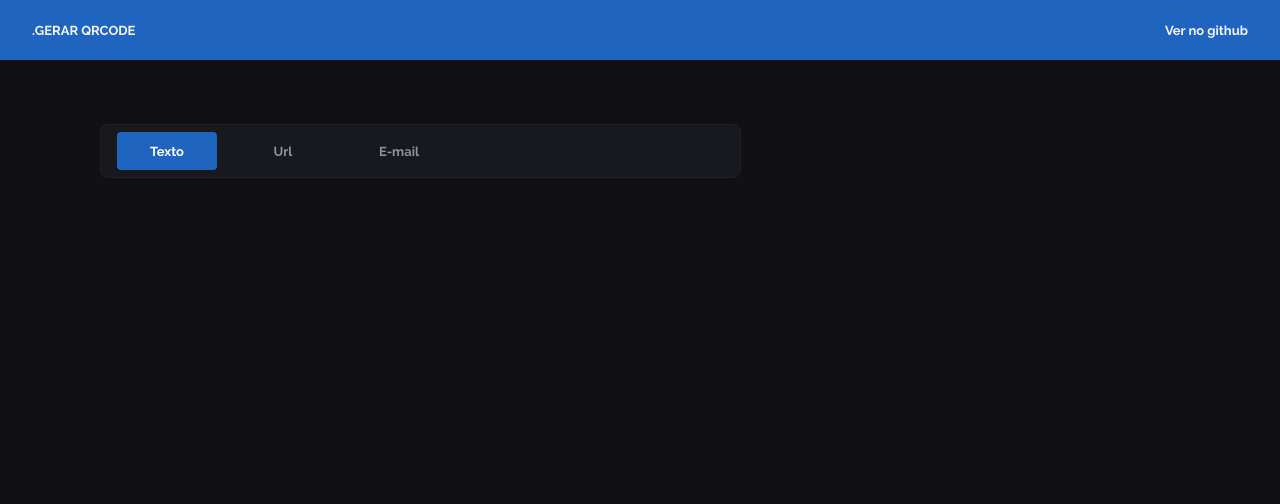
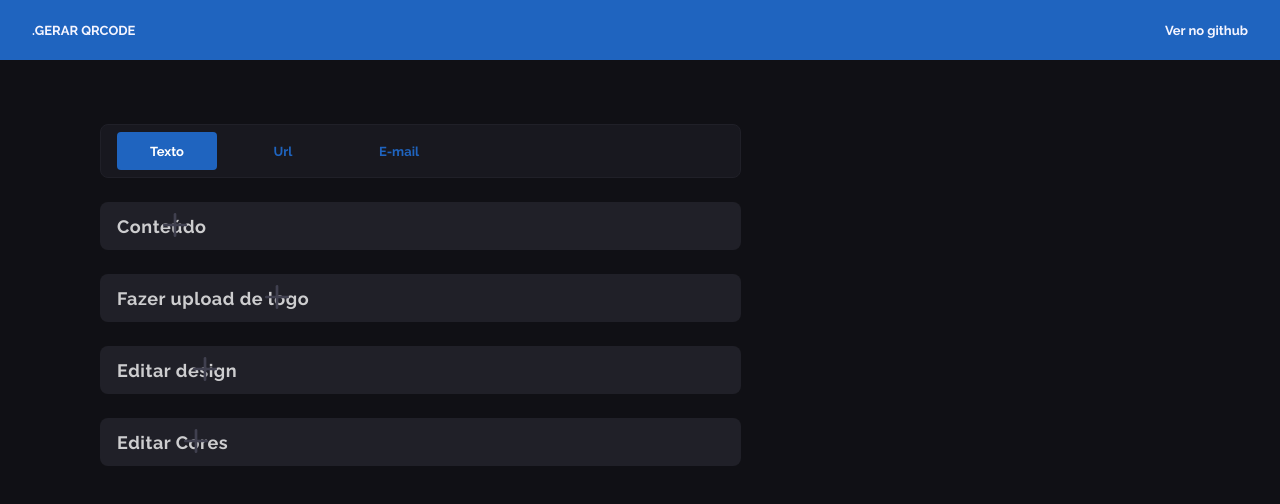
Before and after one commit to lucasfernandodev/qrcodegenerator, a React (Vite) app: page / in a window 1280 px wide. Shown: the top 504 px of the page. Built offline with nearby package versions, Linux system fonts and the light colour scheme.

Commit message:
feat(component): Add new component accordion

```diff
--- /dev/null
+++ b/src/components/Accordion/index.tsx
@@ -0,0 +1,38 @@
+import { useRef } from "react";
+import style from "./style.module.css";
+
+type Props = {
+  title: string;
+};
+
+const Accordion: React.FunctionComponent<Props> = ({ title, children }) => {
+  const imageRef = useRef<HTMLImageElement | null>(null);
+
+  function toggleIcon() {
+
+    if (imageRef.current) {
+      if (imageRef.current.getAttribute("src") === "/public/icon/more.svg") {
+        imageRef.current.setAttribute("src", "/public/icon/minus.svg")
+      } else {
+        imageRef.current.setAttribute("src", "/public/icon/more.svg")
+      }
+    }
+  }
+  return (
+    <details className={style.Accordion}>
+      <summary onClick={toggleIcon}>
+        {title}
+        <button onClick={toggleIcon}>
+          <img
+            src="/public/icon/more.svg"
+            alt="Ver conteúdo"
+            ref={imageRef}
+          ></img>
+        </button>
+      </summary>
+      <div>{children && children}</div>
+    </details>
+  );
+};
+
+export default Accordion;
--- /dev/null
+++ b/src/components/Accordion/style.module.css
@@ -0,0 +1,47 @@
+.Accordion{
+  width: 100%;
+  display: flex;
+  flex-direction: row;
+  flex-wrap: wrap;
+  background: var(--color-bg-component);
+  border: 1px solid transparent;
+  list-style: none;
+  border-radius: 8px;
+  overflow: hidden;
+}
+
+.Accordion:hover{
+  border: 1px solid var(--color-primary);
+}
+
+.Accordion[open]{
+  border: 1px solid #18181F;
+}
+
+.Accordion[open] summary{
+  background: #18181F;
+}
+
+.Accordion summary{
+  font-size: 18px;
+  font-weight: bold;
+  letter-spacing: 0.03em;
+  padding-left: 16px;
+  color: #CDCDCF;
+  height: 46px;
+  display: flex;
+  align-items: center;
+  justify-content: flex-start;
+  cursor: pointer;
+  position: relative;
+}
+
+.Accordion summary button{
+  background: none;;
+  border: none;
+  position: absolute;
+  right: 16px;
+}
+.Accordion > div{
+  padding: 8px 16px 32px 25px;
+}
--- a/src/pages/home/index.tsx
+++ b/src/pages/home/index.tsx
@@ -1,16 +1,17 @@
 import { useEffect, useRef } from 'react';
+import Accordion from '../../components/Accordion';
 import style from './style.module.css';
 
 export default function App() {
 
-  const navigationRef = useRef<null | Element>(null);
+  const navigationRef = useRef<null | HTMLElement>(null);
 
   useEffect(() => {
 
     const menuItens = navigationRef.current && navigationRef.current.querySelectorAll(`li`);
 
     function toggleTabNavigation(e: Event){
-      console.log("teste")
+
       const element: Element = e.target as Element;
 
       menuItens && menuItens.forEach(element => element.classList.remove(style.active));
@@ -38,6 +39,10 @@ export default function App() {
             <li>E-mail</li>
           </ul>
         </nav>
+        <Accordion title='Conteúdo'>teste</Accordion>
+        <Accordion title='Fazer upload de logo'></Accordion>
+        <Accordion title='Editar design'></Accordion>
+        <Accordion title='Editar Cores'></Accordion>
         </main>
     </div>
     </>
--- a/src/pages/home/style.module.css
+++ b/src/pages/home/style.module.css
@@ -1,5 +1,5 @@
 .header{
-  background: #1F64BF;
+  background: var(--color-primary);
   height: 60px;
   width: 100%;
   padding: 0 32px;
@@ -37,6 +37,9 @@
 
 .main{
   width: calc(100% - (375px + 64px));
+  display: flex;
+  flex-direction: column;
+  gap: 24px;
 }
 
 .main nav{
@@ -68,7 +71,7 @@
   font-weight: bold;
   font-size: 13px;
   cursor: pointer;
-  color: #90909F;
+  color: var(--color-primary);
 }
 
 .main ul li:hover{
--- a/src/styles/global.css
+++ b/src/styles/global.css
@@ -5,7 +5,9 @@
 }
 
 :root{
+  --color-primary: #1F64BF;
   --color-white: #f5f5ff;
+  --color-bg-component: #202028;
 }
 
 body{
```
Also changed, not shown: public/icon/minus.svg (added), public/icon/more.svg (added).
